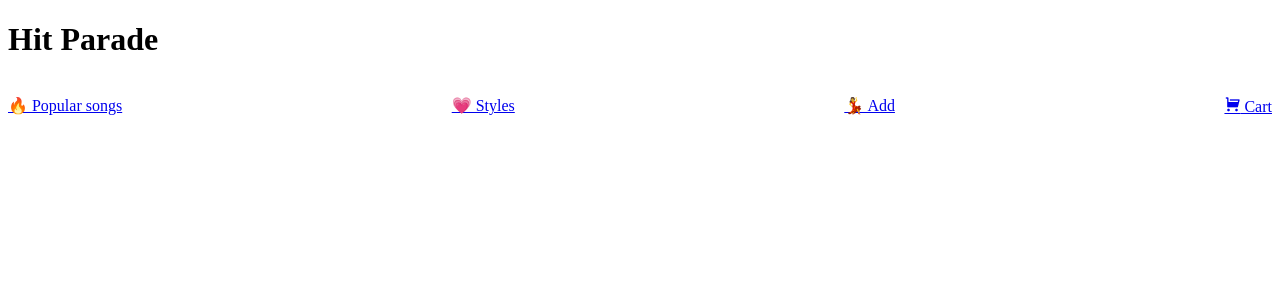
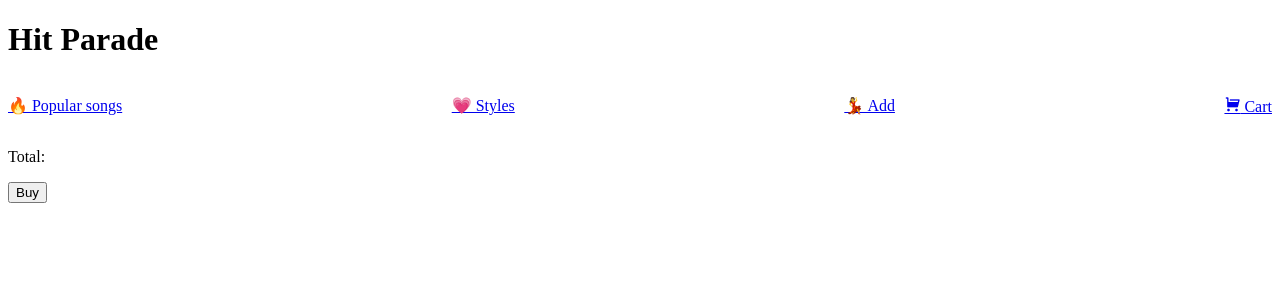
Before and after one commit to vakodrazan/hit-parade-react, a React app: page /cart in a window 1280 px wide. Shown: the top 300 px of the page. Built offline with nearby package versions, Linux system fonts and the light colour scheme.

Commit message:
Show the list that has been marked in the cart

```diff
--- a/App.js
+++ b/App.js
@@ -1,6 +1,7 @@
 import React from 'react';
 import { Route, Switch } from 'react-router-dom';
 import Header from './Components/Header';
+import Cart from './pages/Cart';
 import Songs from './pages/Songs';
 
 function App() {
@@ -12,6 +13,9 @@ function App() {
                 <Route exact path="/" >
                     <Songs />
                 </Route>
+                <Route path="/cart">
+                    <Cart />
+                </Route>
             </Switch>
         </div>
     )
--- /dev/null
+++ b/Components/CartItem.js
@@ -0,0 +1,16 @@
+import React from 'react'
+
+function CartItem({song}) {
+    return (
+        <div>
+            <i className="ri-delete-bin-line"></i>
+            <div>
+                <h3>{song.title}</h3>
+                <span>{song.name}</span>
+            </div>
+            <p>{song.pprice}</p>
+        </div>
+    )
+}
+
+export default CartItem;
--- /dev/null
+++ b/pages/Cart.js
@@ -0,0 +1,18 @@
+import React, { useContext  } from 'react';
+import { Context } from '../Context';
+import CartItem from "../Components/CartItem";
+
+function Cart() {
+    const { cartItem } = useContext(Context);
+
+    const songItem = cartItem.map(song => <CartItem key={song.id} song={song} />)
+    return (
+        <div>
+            {songItem}
+            <p>Total: </p>
+            <button>Buy</button>
+        </div>
+    )
+}
+
+export default Cart
```
Also changed, not shown: 2 other files (tests, documents, lock files or other folders).
